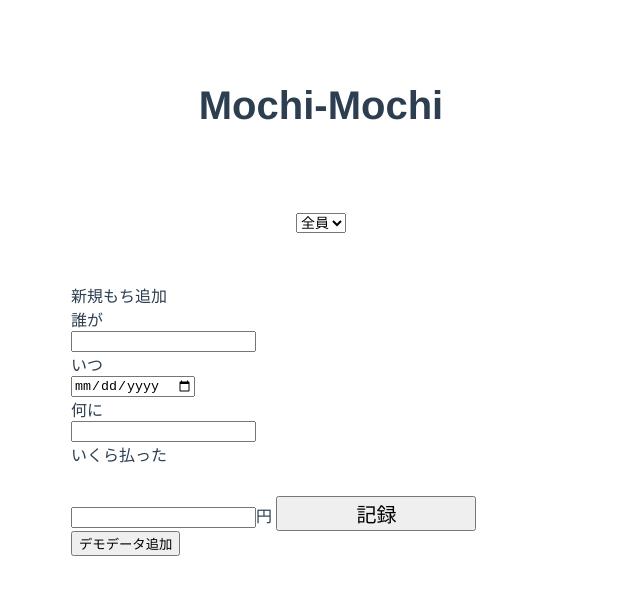
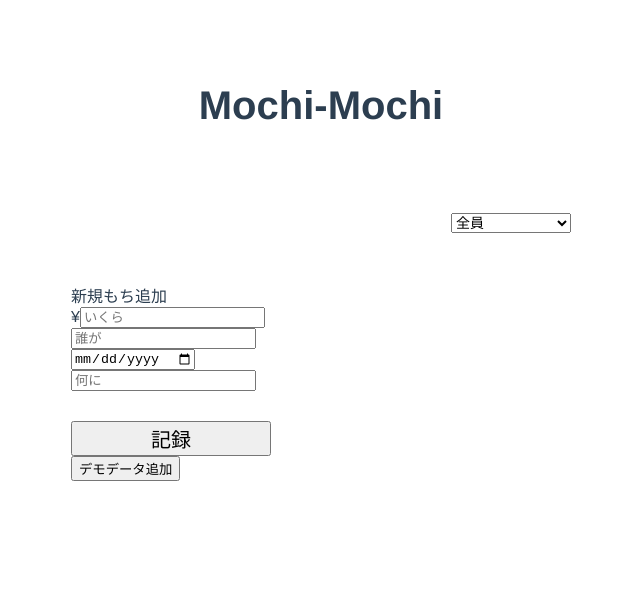
Before and after one commit to dorara-m/debt-log, a Vue app: page / in a window 1280 px wide. Shown: the top 594 px of the page, without its empty margins (319-959 px from the left). Built offline with nearby package versions, Linux system fonts and the light colour scheme.

Commit message:
mod: css調整中

```diff
--- a/src/App.vue
+++ b/src/App.vue
@@ -9,7 +9,7 @@
       </header>
 
       <div class="app-select">
-        <div class="container">
+        <div class="container flex">
           <select v-model="current">
             <option v-for="(user, index) in users" :key="index" :value="user">{{user}}</option>
           </select>
@@ -19,7 +19,7 @@
       <div class="app-table">
         <div class="container">
           <div class="app-table-date" v-for="(date, index) in dateList" :key="index">
-            <h2>{{date}}</h2>
+            <h3>{{date}}</h3>
             <table>
               <tbody>
                 <tr v-for="(mochi, index) in currentDateMochi(date)" :key="index">
@@ -40,14 +40,18 @@
           <h2>新規もち追加</h2>
           <p class="error" v-if="inputError">未入力の箇所があります</p>
           <form class="add-form" v-on:submit.prevent="mochiAdd">
-            <p>誰が</p>
-            <input type="text" ref="person">
-            <p>いつ</p>
-            <input type="date" ref="date">
-            <p>何に</p>
-            <input type="text" ref="label">
-            <p>いくら払った</p>
-            <input type="number" ref="price">円
+            <div class="flex">
+              ¥<input type="number" ref="price" placeholder="いくら">
+            </div>
+            <div>
+              <input type="text" ref="person" placeholder="誰が">
+            </div>
+            <div>
+              <input type="date" ref="date" placeholder="いつ">
+            </div>
+            <div>
+              <input type="text" ref="label" placeholder="何に">
+            </div>
             <button class="submit">記録</button>
           </form>
           <div class="debug"><button v-on:click="mochiAdd_demo">デモデータ追加</button></div>
@@ -59,20 +63,24 @@
       <div class="modal">
         <div class="container">
           <div class="editModal">
-            <p>Edit</p>
+            <h2>Edit</h2>
             <p class="error" v-if="inputError">未入力の箇所があります</p>
+            <button class="close" v-on:click="closeModal">☓</button>
             <form class="edit-form" v-on:submit.prevent="mochiEdit">
-              <p>誰が</p>
-              <input type="text" ref="person_edit" :value="tmpMochi.person">
-              <p>いつ</p>
-              <input type="date" ref="date_edit" :value="tmpMochi.date">
-              <p>何に</p>
-              <input type="text" ref="label_edit" :value="tmpMochi.label">
-              <p>いくら払った</p>
-              <input type="number" ref="price_edit" :value="tmpMochi.price">円
+              <div class="flex">
+                ¥<input type="number" ref="price_edit" :value="tmpMochi.price" placeholder="いくら">
+              </div>
+              <div>
+                <input type="text" ref="person_edit" :value="tmpMochi.person" placeholder="誰が">
+              </div>
+              <div>
+                <input type="date" ref="date_edit" :value="tmpMochi.date" placeholder="いつ">
+              </div>
+              <div>
+                <input type="text" ref="label_edit" :value="tmpMochi.label" placeholder="何に">
+              </div>
               <button class="submit">更新</button>
             </form>
-            <button v-on:click="closeModal">キャンセル</button>
             <button v-on:click="confirmOpen">削除</button>
             <div v-if="isConfirm" class="confirmArea">
               <p>本当に削除してもいいですか？</p>
@@ -278,17 +286,20 @@ header {
 }
 .app-select {
   margin-top: 60px;
-  display: flex;
-  justify-content: flex-end;
-  select {
-    font-size: 14px;
+  > .flex {
+    display: flex;
+    justify-content: flex-end;
+    select {
+      font-size: 14px;
+      width: 120px;
+    }
   }
 }
 .app-table {
   margin-top: 50px;
   &-date {
     margin-top: 20px;
-    > h2 {
+    > h3 {
       font-size: 20px;
       font-weight: bold;
       margin-bottom: 5px;
@@ -316,7 +327,33 @@ header {
     left: 0;
     width: 100%;
     background-color: #fff;
+  }
+  .editModal {
     padding: 40px 0;
+    position: relative;
+    > h2 {
+      font-size: 20px;
+      font-weight: bold;
+      text-align: center;
+      margin-bottom: 20px;
+    }
+    input {
+      display: inline-block;
+      margin-bottom: 15px;
+    }
+    .flex {
+      display: flex;
+      justify-content: flex-end;
+      font-size: 20px;
+      > input {
+        font-size: inherit;
+      }
+    }
+    .close {
+      position: absolute;
+      top: 20px;
+      left: 0;
+    }
   }
 }
 
```
